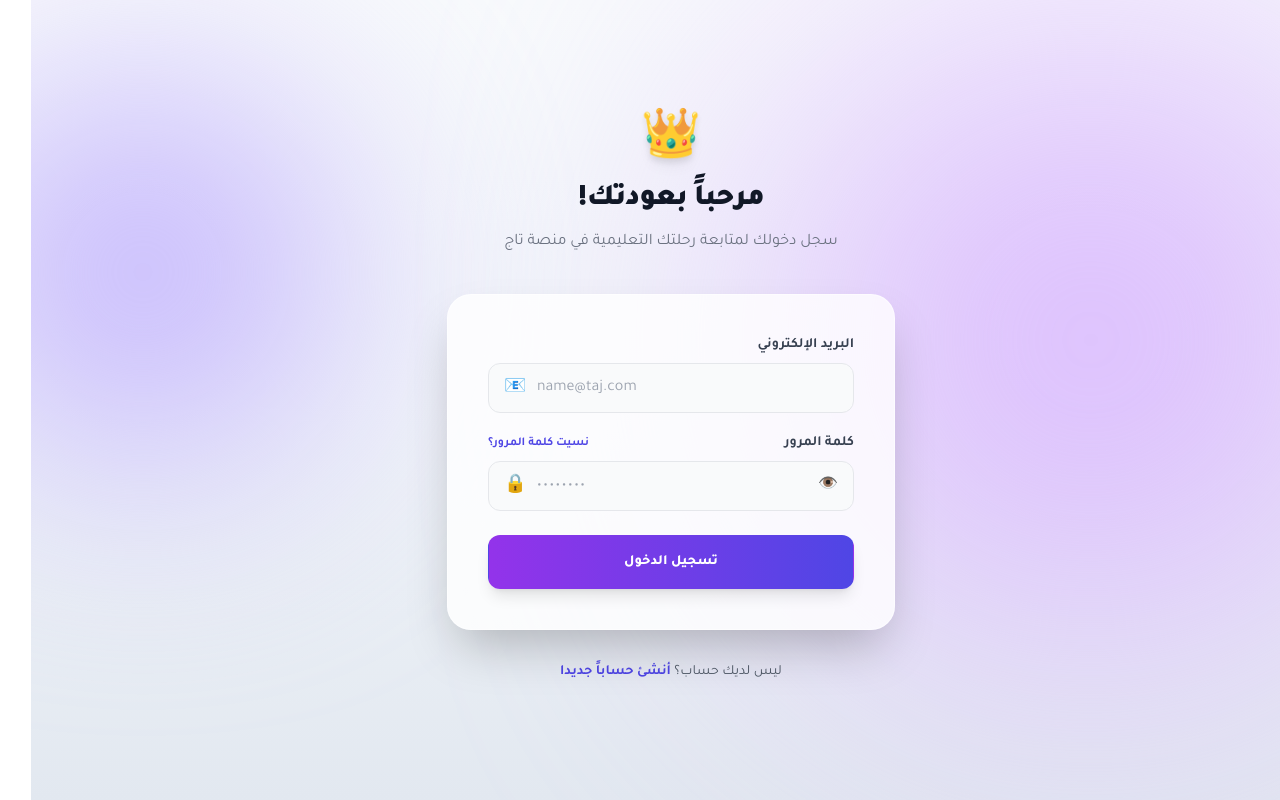
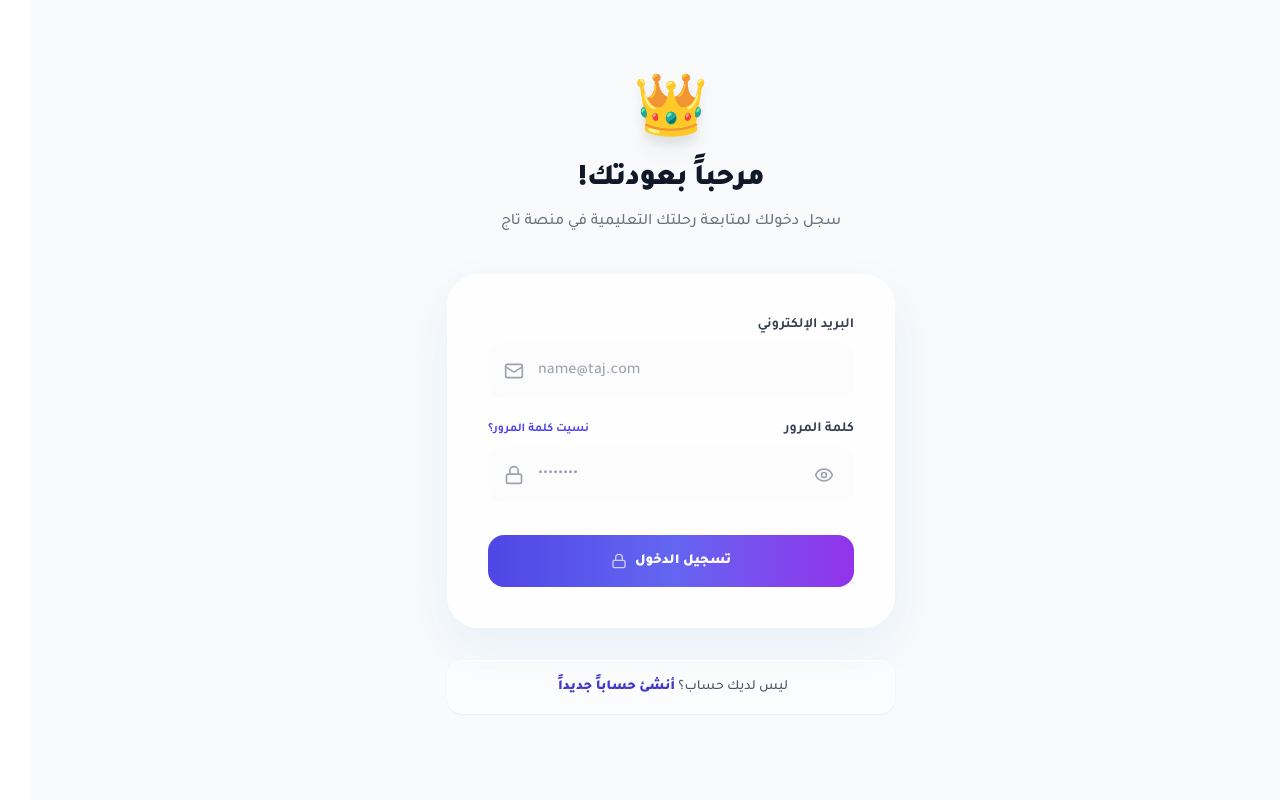
Before and after one commit to Ammar-1993/Taj-Platform, a Next.js app in the folder frontend/: page /login in a window 1280 px wide. Built offline with nearby package versions, Linux system fonts and the light colour scheme; no server answers.

Commit message:
refactor(ui): A complete platform identity update and activation of strict mode

```diff
--- a/frontend/src/app/dashboard/student-profile/page.tsx
+++ b/frontend/src/app/dashboard/student-profile/page.tsx
@@ -6,7 +6,7 @@ import api from '@/lib/axios';
 import { useRouter } from 'next/navigation';
 import Link from 'next/link';
 import { GradeLevel } from '@/types';
-import toast from 'react-hot-toast';
+// import toast from 'react-hot-toast';
 import { showApiError } from '@/hooks/useApiError';
 
 export default function StudentProfilePage() {
--- a/frontend/src/app/login/page.tsx
+++ b/frontend/src/app/login/page.tsx
@@ -7,6 +7,7 @@ import { useAuth } from "@/context/AuthContext";
 import Link from "next/link";
 import DecorativeBackground from "@/components/ui/DecorativeBackground";
 import { showApiError } from "@/hooks/useApiError";
+import { Mail, Lock, Eye, EyeOff, Loader2, AlertTriangle } from "lucide-react";
 
 export default function LoginPage() {
   const [email, setEmail] = useState("");
@@ -16,7 +17,7 @@ export default function LoginPage() {
   const [showPassword, setShowPassword] = useState(false);
 
   const router = useRouter();
-  const { login } = useAuth(); // نفترض أن دالة login في الكونتكست تعالج حفظ التوكن
+  const { login } = useAuth();
 
   const handleSubmit = async (e: React.FormEvent) => {
     e.preventDefault();
@@ -24,80 +25,78 @@ export default function LoginPage() {
     setIsLoading(true);
 
     try {
-      // ملاحظة: مسار الـ API هنا يجب أن يطابق الموجود في routes/api.php
       const response = await api.post("/auth/login", { email, password });
-
-      // استخراج التوكن وبيانات المستخدم من الاستجابة المُحدثة
       const { token, user } = response.data.data;
 
-      // حفظها في Context (والذي بدوره يحفظها في LocalStorage/Cookies)
       await login(token, user);
-
-      // توجيه المستخدم للوحة التحكم
       router.push("/dashboard");
     } catch (error: unknown) {
       showApiError(error, "حدث خطأ غير متوقع أثناء تسجيل الدخول.");
+      setError("بيانات الدخول غير صحيحة، يرجى المحاولة مرة أخرى.");
     } finally {
       setIsLoading(false);
     }
   };
 
   return (
-    <div className="min-h-screen flex flex-col items-center justify-center py-12 px-4 sm:px-6 lg:px-8 relative overflow-hidden">
-      {/* خلفية تجميلية */}
-      <DecorativeBackground
-        colorFrom="indigo"
-        colorTo="purple"
-        opacity="opacity-30"
-      />
+    <div className="min-h-screen flex flex-col items-center justify-center py-12 px-4 sm:px-6 lg:px-8 relative overflow-hidden bg-slate-50">
 
-      <div className="w-full max-w-md animate-fade-in-up">
+      {/* 🟢 تم إصلاح الاستدعاء هنا بإزالة الخصائص غير المدعومة في واجهة المكون */}
+      <DecorativeBackground />
+
+      <div className="w-full max-w-md animate-fade-in-up relative z-10">
+
         {/* الهيدر */}
         <div className="text-center mb-10">
           <Link
             href="/"
-            className="inline-block mb-4 text-5xl hover:scale-110 transition-transform duration-200 drop-shadow-lg animate-subtle-pulse"
+            className="inline-block mb-4 text-6xl hover:scale-110 transition-transform duration-300 drop-shadow-xl"
           >
             👑
           </Link>
           <h2 className="text-3xl font-black text-gray-900 tracking-tight">
             مرحباً بعودتك!
           </h2>
-          <p className="mt-3 text-gray-500">
+          <p className="mt-3 text-gray-500 font-medium">
             سجل دخولك لمتابعة رحلتك التعليمية في منصة تاج
           </p>
         </div>
 
-        {/* صندوق تسجيل الدخول */}
-        <div className="bg-white/80 backdrop-blur-md p-8 sm:p-10 rounded-3xl shadow-2xl border border-white/50 relative z-10">
+        {/* صندوق تسجيل الدخول (Glassmorphism) */}
+        <div className="bg-white/80 backdrop-blur-xl p-8 sm:p-10 rounded-[2rem] shadow-[0_20px_50px_rgba(8,_112,_184,_0.07)] border border-white relative">
           <form className="space-y-6" onSubmit={handleSubmit}>
+
             {error && (
-              <div className="bg-red-50 border-r-4 border-red-500 text-red-700 p-4 rounded-xl text-sm font-bold animate-pulse">
-                ⚠️ {error}
+              <div className="flex items-center gap-3 bg-red-50 border border-red-100 text-red-600 p-4 rounded-2xl text-sm font-bold animate-fade-in-up">
+                <AlertTriangle className="w-5 h-5 shrink-0" />
+                <span>{error}</span>
               </div>
             )}
 
             <div className="space-y-5">
+
+              {/* حقل البريد الإلكتروني */}
               <div>
                 <label className="block text-sm font-bold text-gray-700 mb-2">
                   البريد الإلكتروني
                 </label>
                 <div className="relative group">
-                  <span className="absolute left-4 top-1/2 -translate-y-1/2 text-lg text-gray-400">
-                    📧
-                  </span>
+                  <div className="absolute left-4 top-1/2 -translate-y-1/2 text-gray-400 group-focus-within:text-indigo-600 transition-colors">
+                    <Mail className="w-5 h-5" />
+                  </div>
                   <input
                     type="email"
                     required
                     value={email}
                     onChange={(e) => setEmail(e.target.value)}
-                    className="w-full pl-12 pr-4 py-3 bg-gray-50 border border-gray-200 rounded-xl focus:bg-white focus:outline-none focus:ring-2 focus:ring-indigo-500 focus:border-transparent transition-all duration-200 text-left"
+                    className="w-full pl-12 pr-4 py-3.5 bg-gray-50/50 hover:bg-gray-50 border-2 border-transparent focus:ring-4 focus:ring-indigo-100 focus:border-indigo-500 rounded-2xl outline-none transition-all duration-300 text-left font-medium placeholder:text-gray-400"
                     placeholder="name@taj.com"
                     dir="ltr"
                   />
                 </div>
               </div>
 
+              {/* حقل كلمة المرور */}
               <div>
                 <div className="flex items-center justify-between mb-2">
                   <label className="block text-sm font-bold text-gray-700">
@@ -105,67 +104,52 @@ export default function LoginPage() {
                   </label>
                   <Link
                     href="#"
-                    className="text-xs font-bold text-indigo-600 hover:text-indigo-500 transition-colors"
+                    className="text-xs font-bold text-indigo-600 hover:text-indigo-800 transition-colors"
                   >
                     نسيت كلمة المرور؟
                   </Link>
                 </div>
                 <div className="relative group">
-                  <span className="absolute left-4 top-1/2 -translate-y-1/2 text-lg text-gray-400">
-                    🔒
-                  </span>
+                  <div className="absolute left-4 top-1/2 -translate-y-1/2 text-gray-400 group-focus-within:text-indigo-600 transition-colors">
+                    <Lock className="w-5 h-5" />
+                  </div>
                   <input
                     type={showPassword ? "text" : "password"}
                     required
                     value={password}
                     onChange={(e) => setPassword(e.target.value)}
-                    className="w-full pl-12 pr-12 py-3 bg-gray-50 border border-gray-200 rounded-xl focus:bg-white focus:outline-none focus:ring-2 focus:ring-indigo-500 focus:border-transparent transition-all duration-200 text-left tracking-widest"
+                    className="w-full pl-12 pr-12 py-3.5 bg-gray-50/50 hover:bg-gray-50 border-2 border-transparent focus:ring-4 focus:ring-indigo-100 focus:border-indigo-500 rounded-2xl outline-none transition-all duration-300 text-left tracking-widest font-medium placeholder:tracking-normal placeholder:text-gray-400"
                     placeholder="••••••••"
                     dir="ltr"
                   />
                   <button
                     type="button"
                     onClick={() => setShowPassword(!showPassword)}
-                    className="absolute right-4 top-1/2 -translate-y-1/2 text-gray-400 hover:text-indigo-600 transition-colors"
+                    className="absolute right-4 top-1/2 -translate-y-1/2 text-gray-400 hover:text-indigo-600 transition-colors p-1"
                   >
-                    {showPassword ? "👁️‍🗨️" : "👁️"}
+                    {showPassword ? <EyeOff className="w-5 h-5" /> : <Eye className="w-5 h-5" />}
                   </button>
                 </div>
               </div>
             </div>
 
-            <div>
+            {/* زر الإرسال */}
+            <div className="pt-2">
               <button
                 type="submit"
                 disabled={isLoading}
-                className="w-full flex justify-center py-4 px-4 border border-transparent text-sm font-extrabold rounded-xl text-white bg-gradient-to-l from-indigo-600 to-purple-600 hover:shadow-xl focus:outline-none focus:ring-2 focus:ring-offset-2 focus:ring-indigo-500 disabled:opacity-50 disabled:cursor-not-allowed shadow-lg transition-all duration-200 transform hover:-translate-y-0.5"
+                className="group relative w-full flex justify-center py-4 px-4 text-sm font-black rounded-2xl text-white bg-gradient-to-r from-indigo-600 via-indigo-500 to-purple-600 hover:shadow-[0_10px_30px_rgba(99,102,241,0.3)] focus:outline-none focus:ring-2 focus:ring-offset-2 focus:ring-indigo-500 disabled:opacity-70 disabled:cursor-not-allowed transition-all duration-300 transform hover:-translate-y-1"
               >
                 {isLoading ? (
                   <span className="flex items-center gap-2">
-                    <svg
-                      className="animate-spin h-5 w-5 text-white"
-                      xmlns="http://www.w3.org/2000/svg"
-                      fill="none"
-                      viewBox="0 0 24 24"
-                    >
-                      <circle
-                        className="opacity-25"
-                        cx="12"
-                        cy="12"
-                        r="10"
-                        stroke="currentColor"
-                        strokeWidth="4"
-                      ></circle>
-                      <path
-                        className="opacity-75"
-                        fill="currentColor"
-                        d="M4 12a8 8 0 018-8V0C5.373 0 0 5.373 0 12h4zm2 5.291A7.962 7.962 0 014 12H0c0 3.042 1.135 5.824 3 7.938l3-2.647z"
-                      ></path>
-                    </svg>
+                    <Loader2 className="w-5 h-5 animate-spin" />
                     جاري الدخول...
                   </span>
                 ) : (
-                  "تسجيل الدخول"
+                  <span className="flex items-center gap-2">
+                    تسجيل الدخول
+                    <Lock className="w-4 h-4 opacity-70 group-hover:opacity-100 transition-opacity" />
+                  </span>
                 )}
               </button>
             </div>
@@ -173,17 +157,18 @@ export default function LoginPage() {
         </div>
 
         {/* رابط إنشاء حساب جديد */}
-        <div className="mt-8 text-center">
-          <p className="text-gray-600 text-sm">
+        <div className="mt-8 text-center bg-white/40 backdrop-blur-sm py-4 rounded-2xl border border-white/50 shadow-sm">
+          <p className="text-gray-600 text-sm font-medium">
             ليس لديك حساب؟{" "}
             <Link
               href="/register"
-              className="font-bold text-indigo-600 hover:text-indigo-800 transition-colors"
+              className="font-black text-indigo-700 hover:text-indigo-900 transition-colors ml-1"
             >
-              أنشئ حساباً جديدا
+              أنشئ حساباً جديداً
             </Link>
           </p>
         </div>
+
       </div>
     </div>
   );
--- a/frontend/src/app/register/page.tsx
+++ b/frontend/src/app/register/page.tsx
@@ -6,7 +6,7 @@ import DecorativeBackground from "@/components/ui/DecorativeBackground";
 export default function RegisterHubPage() {
   return (
     <div className="min-h-screen py-12 px-4 sm:px-6 lg:px-8 flex flex-col items-center justify-center relative overflow-hidden">
-      <DecorativeBackground colorFrom="indigo" colorTo="purple" />
+      <DecorativeBackground />
 
       <div className="text-center max-w-3xl mb-12 animate-fade-in-up">
         <Link
--- a/frontend/src/app/register/parent/page.tsx
+++ b/frontend/src/app/register/parent/page.tsx
@@ -58,11 +58,7 @@ export default function ParentRegisterPage() {
 
   return (
     <div className="min-h-screen py-12 px-4 sm:px-6 lg:px-8 flex justify-center items-center relative overflow-hidden">
-      <DecorativeBackground
-        colorFrom="purple"
-        colorTo="violet"
-        opacity="opacity-20"
-      />
+      <DecorativeBackground/>
       <div className="max-w-xl w-full bg-white/80 backdrop-blur-sm p-8 sm:p-10 rounded-3xl shadow-2xl border border-gray-100/80 animate-fade-in-up">
         <div className="text-center mb-8">
           <div className="text-5xl mb-4 drop-shadow-lg">👨‍👩‍👦</div>
--- a/frontend/src/app/register/student/page.tsx
+++ b/frontend/src/app/register/student/page.tsx
@@ -60,11 +60,7 @@ export default function StudentRegisterPage() {
   return (
     <div className="min-h-screen py-12 px-4 sm:px-6 lg:px-8 flex justify-center items-center relative overflow-hidden">
       {/* Decorative Background */}
-      <DecorativeBackground
-        colorFrom="indigo"
-        colorTo="blue"
-        opacity="opacity-20"
-      />
+      <DecorativeBackground/>
       <div className="max-w-xl w-full bg-white/80 backdrop-blur-sm p-8 sm:p-10 rounded-3xl shadow-2xl border border-gray-100/80 animate-fade-in-up">
         <div className="text-center mb-8">
           <div className="text-5xl mb-4 drop-shadow-lg">🎓</div>
--- a/frontend/src/app/register/teacher/page.tsx
+++ b/frontend/src/app/register/teacher/page.tsx
@@ -57,7 +57,7 @@ export default function TeacherRegisterPage() {
 
     return (
         <div className="min-h-screen py-12 px-4 sm:px-6 lg:px-8 flex justify-center items-center relative overflow-hidden">
-            <DecorativeBackground colorFrom="emerald" colorTo="green" opacity="opacity-20" />
+            <DecorativeBackground />
             <div className="max-w-xl w-full bg-white/80 backdrop-blur-sm p-8 sm:p-10 rounded-3xl shadow-2xl border border-gray-100/80 animate-fade-in-up">
 
                 <div className="text-center mb-8">
--- a/frontend/src/app/teachers/[id]/page.tsx
+++ b/frontend/src/app/teachers/[id]/page.tsx
@@ -8,7 +8,7 @@ import { User, TeacherSlot } from "@/types";
 import { formatTimeTo12h } from "@/lib/utils";
 import toast from "react-hot-toast";
 import ConfirmDialog from "@/components/ui/ConfirmDialog";
-import { showApiError } from "@/hooks/useApiError";
+// import { showApiError } from "@/hooks/useApiError";
 
 export default function TeacherProfile({ params }: { params: { id: string } }) {
   const [teacherName, setTeacherName] = useState("");
--- a/frontend/src/components/dashboard/ReviewModal.tsx
+++ b/frontend/src/components/dashboard/ReviewModal.tsx
@@ -39,7 +39,7 @@ export const ReviewModal: React.FC<ReviewModalProps> = ({ pendingReview, onSucce
     <div className="fixed inset-0 bg-black/80 flex items-center justify-center z-50 p-4 backdrop-blur-sm">
       <div className="bg-white rounded-3xl p-8 max-w-md w-full shadow-2xl relative animate-fade-in-up border border-gray-100">
         {/* زر الإغلاق الاختياري */}
-        {/* <button onClick={onClose} className="absolute top-4 left-4 text-gray-400 hover:text-gray-600">×</button> */}
+        <button onClick={onClose} className="absolute top-4 left-4 text-gray-400 hover:text-gray-600">×</button>
 
         <div className="text-center mb-6">
           <div className="w-20 h-20 bg-gradient-to-br from-amber-100 to-yellow-100 rounded-full flex items-center justify-center mx-auto mb-4 text-4xl shadow-lg">
```
Also changed, not shown: frontend/src/app/page.tsx (+26 -32 lines).
